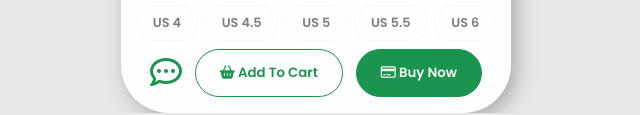
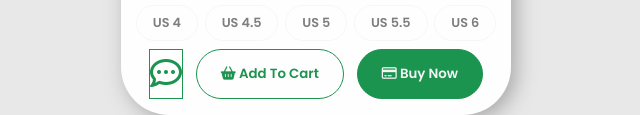
Before and after one commit to Mahfujul-Sagor/Sneakers, a plain HTML site: page index.html in a window 1280 px wide. Shown: the part 803-918 px from the top of the page, 324-964 px from the left. Drawn offline with Linux system fonts and the light colour scheme.

Commit message:
Update style.css

```diff
--- a/style.css
+++ b/style.css
@@ -206,11 +206,12 @@ body {
 .msg-icon {
   font-size: 2rem;
   color: #1b9450;
-  cursor: pointer;
+  border: 1px solid #1b9450;
 }
 
 .msg-icon:hover {
   color: teal;
+  cursor: pointer;
 }
 
 .btn {
```
